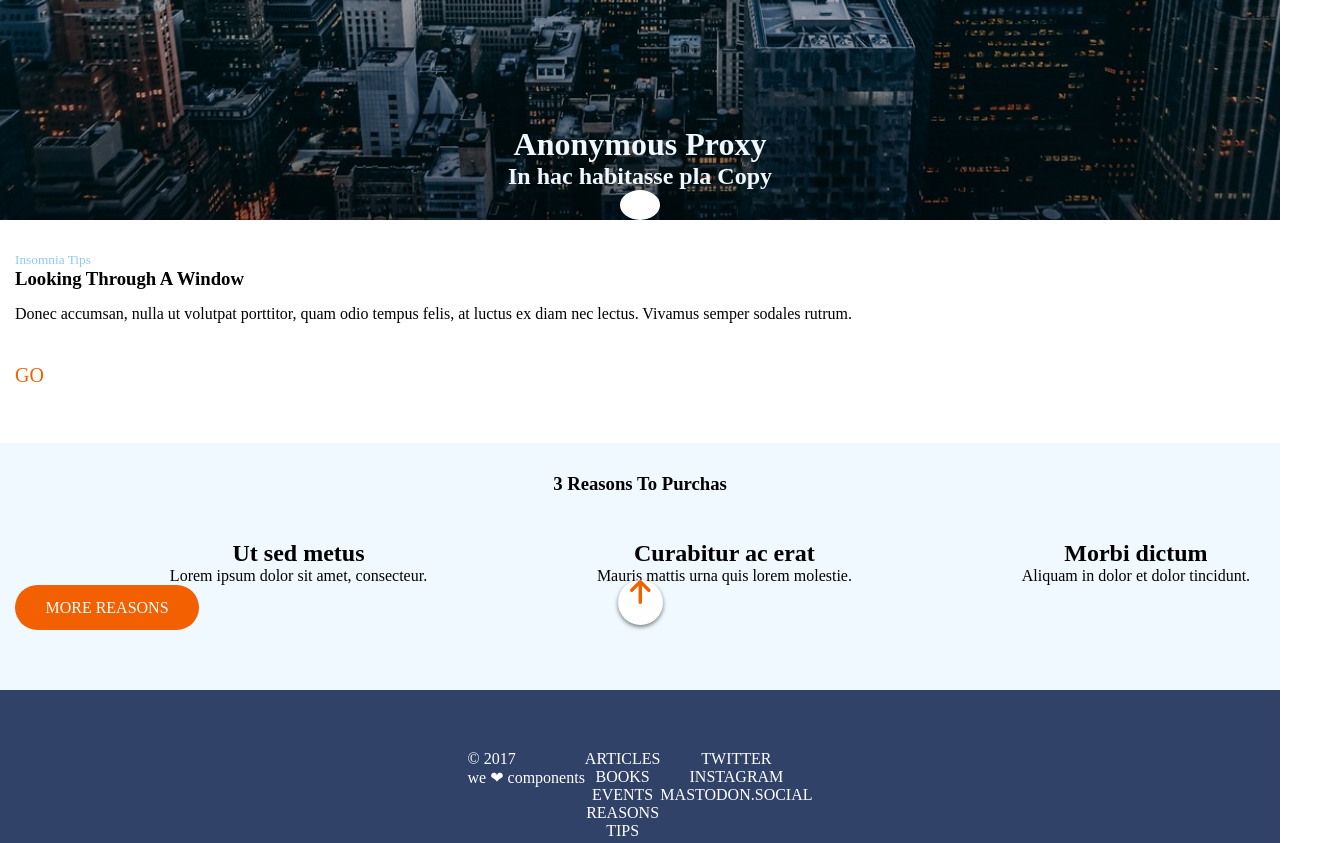
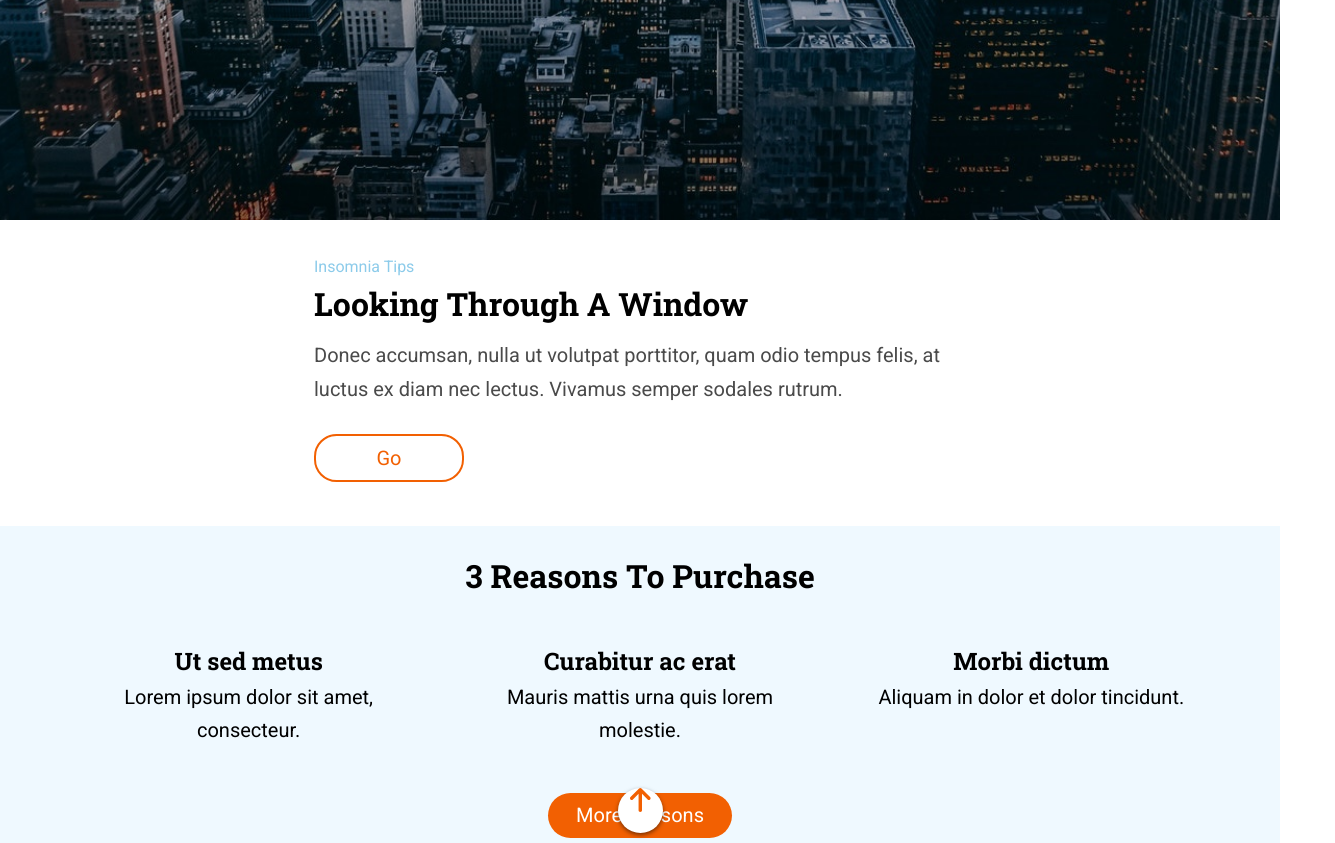
Before and after one commit to Adalab/modulo-1-evaluacion-final-margamb, a website: page src/html/index.html in a window 1280 px wide. Shown: the part 580-1423 px from the top of the page, 1335 px wide, since content can reach past the window. Drawn offline with nearby package versions, Linux system fonts and the light colour scheme; files that its build step writes are made by us from their sources; files whose address does not match are found by name.

Commit message:
Add css to main

```diff
--- a/src/html/index.html
+++ b/src/html/index.html
@@ -3,13 +3,13 @@
   <head>
     <meta charset="UTF-8" />
     <meta name="viewport" content="width=device-width, initial-scale=1" />
-    <title>Adalab Web Starter Kit</title>
+    <title>Anonymous Proxy</title>
     <link
-      href="https://fonts.googleapis.com/css?family=Roboto&display=swap"
+      href="https://fonts.googleapis.com/css2?family=Roboto&family=Roboto+Slab:wght@700&display=swap"
       rel="stylesheet"
     />
     <link rel="stylesheet" href="./assets/css/main.css" />
-    <link rel="icon" href="./assets/images/favicon.png" />
+    <link rel="icon" href="./assets/images/cover.jpg" />
   </head>
 
   <body>
--- a/src/html/partials/main.html
+++ b/src/html/partials/main.html
@@ -10,21 +10,27 @@
   </section>
 
   <section class="main__two">
-    <h3 class="main__two--title">3 Reasons To Purchas</h3>
-    <div class="main__two--article">
-      <article class="main__two--article--single">
-        <h2>Ut sed metus</h2>
-        <p>Lorem ipsum dolor sit amet, consecteur.</p>
+    <h3 class="main__two--title">3 Reasons To Purchase</h3>
+    <div class="main__two--articles">
+      <article class="main__two--articles--single">
+        <h2 class="main__two--articles--single--title">Ut sed metus</h2>
+        <p class="main__two--articles--single--text">
+          Lorem ipsum dolor sit amet, consecteur.
+        </p>
       </article>
 
-      <article class="main__two--article--single">
-        <h2>Curabitur ac erat</h2>
-        <p>Mauris mattis urna quis lorem molestie.</p>
+      <article class="main__two--articles--single">
+        <h2 class="main__two--articles--single--title">Curabitur ac erat</h2>
+        <p class="main__two--articles--single--text">
+          Mauris mattis urna quis lorem molestie.
+        </p>
       </article>
 
-      <article class="main__two--article--single">
-        <h2>Morbi dictum</h2>
-        <p>Aliquam in dolor et dolor tincidunt.</p>
+      <article class="main__two--articles--single">
+        <h2 class="main__two--articles--single--title">Morbi dictum</h2>
+        <p class="main__two--articles--single--text">
+          Aliquam in dolor et dolor tincidunt.
+        </p>
       </article>
     </div>
 
@@ -33,14 +39,3 @@
     >
   </section>
 </main>
-
-<!-- <main class="page__main">
-  <h2>Este es el starter kit de Adalab</h2>
-  <p>Lo usamos para aprender:</p>
-  <ul class="main__list">
-    <li>Sass</li>
-    <li>HTML partials</li>
-    <li>Gulp</li>
-    <li>y muchas cosas más</li>
-  </ul>
-</main> -->
--- a/src/scss/layout/_footer.scss
+++ b/src/scss/layout/_footer.scss
@@ -1,8 +1,62 @@
-.page__footer {
-  position: fixed;
-  left: 0;
-  bottom: 0;
-  width: 100vw;
-  padding: 1rem;
-  color: $color-secondary;
+.footer {
+  width: 100%;
+  background-color: #304268;
+  display: flex;
+  flex-direction: column;
+  align-items: center;
+  padding-bottom: 45px;
+  padding-top: 60px;
+  position: relative;
 }
+
+.footer__ul--one {
+  list-style: none;
+}
+
+a,
+.footer__ul--one {
+  text-transform: uppercase;
+  text-decoration: none;
+  color: #ffffff;
+  list-style: none;
+}
+
+.footer__img {
+  width: 45px;
+  height: 45px;
+  box-shadow: 0 2px 4px 0 rgba(0, 0, 0, 0.5);
+  background-color: #ffffff;
+  border-radius: 100%;
+  display: flex;
+  flex-direction: column;
+  align-items: center;
+  position: absolute;
+  bottom: 260px;
+}
+
+.footer__copy {
+  color: white;
+}
+
+.footer__ul--one--list,
+.footer__ul--two--list {
+  list-style: none;
+  text-align: center;
+}
+
+@media all and (min-width: 768px) {
+  .footer__ul {
+    display: flex;
+  }
+  .footer__copy {
+    order: -1;
+  }
+}
+// .page__footer {
+//   position: fixed;
+//   left: 0;
+//   bottom: 0;
+//   width: 100vw;
+//   padding: 1rem;
+//   color: $color-secondary;
+// }
--- a/src/scss/layout/_header.scss
+++ b/src/scss/layout/_header.scss
@@ -1,5 +1,60 @@
-.page__header {
+.header {
+  // background-color: red;
+  width: 100%;
+  height: 100vh;
+  background-image: url(../images/cover.jpg);
+  // background-repeat: no-repeat;
+  background-size: cover;
+  background-position: center;
   display: flex;
-  justify-content: space-evenly;
-  margin-bottom: 3rem;
+  flex-direction: column;
+  justify-content: center;
+  align-items: center;
 }
+
+.header__burger {
+  width: 44px;
+  height: 44px;
+  background-color: #0271bc;
+  padding: 14px 15px 14px 15px;
+  position: fixed;
+  top: 0;
+  left: 0;
+}
+
+.header__scroll {
+  background-color: white;
+  padding: 15px 20px;
+  border-radius: 100%;
+  width: 20px;
+  height: 11.7px;
+  object-fit: contain;
+}
+
+.header__title {
+  width: 290px;
+  font-family: 'Roboto Slab', serif;
+  text-shadow: 0 2px 3px rgba(0, 0, 0, 0.2);
+  font-size: 42px;
+  font-weight: bold;
+  font-stretch: normal;
+  font-style: normal;
+  line-height: 1.31;
+  letter-spacing: normal;
+  text-align: center;
+  color: #ffffff;
+  text-transform: uppercase;
+}
+
+.header__subtitle {
+  font-family: 'Roboto', sans-serif;
+  font-size: 16px;
+  font-weight: normal;
+  font-stretch: normal;
+  font-style: normal;
+  line-height: normal;
+  letter-spacing: normal;
+  text-align: center;
+  color: #ffffff;
+  margin-bottom: 45px;
+}
--- /dev/null
+++ b/src/scss/layout/_main.scss
@@ -0,0 +1,218 @@
+// main one
+
+.main__one {
+  width: 100%;
+  background-color: #ffffff;
+  padding-left: 15px;
+  padding-right: 15px;
+  padding-top: 30px;
+  padding-bottom: 45px;
+  margin: auto;
+}
+
+.main__one--small {
+  color: #8ccbea;
+  font-family: 'Roboto', sans-serif;
+  font-size: 14px;
+  font-weight: normal;
+  font-stretch: normal;
+  font-style: normal;
+  line-height: 2.14;
+  letter-spacing: normal;
+}
+
+.main__one--title {
+  font-family: 'Roboto Slab', serif;
+  font-size: 24px;
+  font-weight: bold;
+  font-stretch: normal;
+  font-style: normal;
+  line-height: 1.25;
+  letter-spacing: normal;
+  color: var(--black);
+}
+
+.main__one--p {
+  font-family: 'Roboto', sans-serif;
+  font-size: 18px;
+  font-weight: normal;
+  font-stretch: normal;
+  font-style: normal;
+  line-height: 1.67;
+  letter-spacing: normal;
+  color: #4a4a4a;
+  padding-top: 15px;
+  padding-bottom: 30px;
+}
+
+.main__one--go {
+  font-family: 'Roboto', sans-serif;
+  text-transform: capitalize;
+  // width: 25px;
+  // height: 45px;
+  font-size: 20px;
+  font-weight: 500;
+  font-stretch: normal;
+  font-style: normal;
+  line-height: 2.25;
+  letter-spacing: normal;
+  // text-align: center;
+  color: #f26002;
+  border: 2px solid #f26002;
+  border-radius: 22.5px;
+  padding: 10px 25px 10px 26px;
+}
+
+@media all and (min-width: 768px) {
+  .main__one {
+    padding: 30px 39px 45px 39px;
+    width: 690px;
+    margin: auto;
+  }
+  .main__one--title {
+    font-size: 26px;
+  }
+  .main__one--p {
+    font-size: 20px;
+  }
+}
+
+@media all and (min-width: 1200px) {
+  .main__one {
+    width: 730px;
+    margin: auto;
+  }
+  .main__one--small {
+    font-size: 16px;
+  }
+  .main__one--title {
+    font-size: 32px;
+  }
+}
+
+// finish main one
+
+// main two
+
+.main__two {
+  width: 100%;
+  background-color: #eff9ff;
+  padding: 30px 15px 60px 15px;
+}
+
+.main__two--articles {
+  // width: 184px;
+  display: flex;
+  flex-direction: column;
+  align-items: center;
+  text-align: center;
+  // margin-left: 70px;
+  // margin-right: 70px;
+}
+
+.main__two--title {
+  font-family: 'Roboto Slab', serif;
+  font-size: 24px;
+  font-weight: bold;
+  font-stretch: normal;
+  font-style: normal;
+  line-height: 1.25;
+  letter-spacing: normal;
+  text-align: center;
+  color: #000000;
+  padding-bottom: 45px;
+}
+
+.main__two--articles--single--title {
+  font-family: 'Roboto Slab', serif;
+  font-size: 18px;
+  font-weight: bold;
+  font-stretch: normal;
+  font-style: normal;
+  line-height: 1.67;
+  letter-spacing: normal;
+  text-align: center;
+  color: #000000;
+}
+
+.main__two--articles--single {
+  margin-bottom: 45px;
+  width: 184px;
+}
+.main__two--articles--single--text {
+  font-family: 'Roboto', sans-serif;
+  font-size: 18px;
+  font-weight: normal;
+  font-stretch: normal;
+  font-style: normal;
+  line-height: 1.67;
+  letter-spacing: normal;
+  text-align: center;
+  color: #000000;
+}
+
+.main__two--btn {
+  max-width: 184px;
+  height: 45px;
+  border-radius: 22.5px;
+  background-color: #f26002;
+  text-decoration: none;
+  color: #ffffff;
+  display: flex;
+  align-items: center;
+  justify-content: center;
+  margin: auto;
+
+  font-family: 'Roboto', sans-serif;
+  font-size: 20px;
+  font-weight: 500;
+  font-stretch: normal;
+  font-style: normal;
+  line-height: 2.25;
+  letter-spacing: normal;
+  text-align: center;
+  color: #ffffff;
+  text-transform: capitalize;
+}
+
+@media all and (min-width: 768px) {
+  .main__two--articles {
+    display: flex;
+    flex-direction: row;
+    justify-content: space-around;
+    align-items: flex-start;
+    padding-left: 38px;
+    padding-right: 38px;
+  }
+
+  .main__two--articles--single {
+    width: 210px;
+  }
+  .main__two--title {
+    text-align: center;
+  }
+  .main__two--title {
+    font-size: 26px;
+  }
+  .main__two--articles--single--title {
+    font-size: 24px;
+  }
+  .main__two--articles--single--text {
+    font-size: 20px;
+  }
+  .main__one--go {
+    padding: 10px 32.5px 10px 32.5px;
+  }
+}
+
+@media all and (min-width: 1200px) {
+  .main__two--title {
+    font-size: 32px;
+  }
+  .main__two--articles--single {
+    width: 350px;
+  }
+  .main__one--go {
+    padding: 10px 60.5px 10px 60.5px;
+  }
+}
--- a/src/scss/layout/_page.scss
+++ /dev/null
@@ -1,7 +0,0 @@
-body {
-  padding: 2rem;
-  height: 100vh;
-  background: url("../images/logo-adalab.png") center center no-repeat
-    $color-white;
-  font-family: $font-main;
-}
--- a/src/scss/main.scss
+++ b/src/scss/main.scss
@@ -1,179 +1,10 @@
 // @import 'core/variables';
 @import 'core/reset';
 // @import 'components/links';
-// @import 'layout/page';
-// @import 'layout/header';
-// @import 'layout/footer';
+@import 'layout/header';
+@import 'layout/main';
+
+@import 'layout/footer';
 // @import 'pages/index';
 
-/* header */
-
-.header {
-  // background-color: red;
-  width: 100%;
-  height: 100vh;
-  background-image: url(../images/cover.jpg);
-  background-repeat: no-repeat;
-  background-size: cover;
-  background-position: center;
-  display: flex;
-  flex-direction: column;
-  justify-content: flex-end;
-  align-items: center;
-  color: aliceblue;
-}
-
-.header__burger {
-  width: 44px;
-  height: 44px;
-  background-color: #0271bc;
-  padding: 14px 15px 14px 15px;
-  position: fixed;
-  top: 0;
-  left: 0;
-}
-
-.header__scroll {
-  background-color: white;
-  padding: 15px 20px;
-  border-radius: 100%;
-  width: 20px;
-  height: 11.7px;
-  object-fit: contain;
-}
-
 /* main */
-
-.main__one {
-  width: 100%;
-  background-color: #ffffff;
-  padding-left: 15px;
-  padding-right: 15px;
-  padding-top: 30px;
-  padding-bottom: 45px;
-}
-
-.main__one--small {
-  color: #8ccbea;
-}
-
-.main__one--p {
-  padding-top: 15px;
-  padding-bottom: 30px;
-}
-
-.main__one--go {
-  width: 25px;
-  height: 45px;
-  font-size: 20px;
-  font-weight: 500;
-  font-stretch: normal;
-  font-style: normal;
-  line-height: 2.25;
-  letter-spacing: normal;
-  text-align: center;
-  color: #f26002;
-}
-
-.main__two {
-  width: 100%;
-  background-color: #eff9ff;
-  padding: 30px 15px 60px 15px;
-}
-
-.main__two--article {
-  // width: 184px;
-  display: flex;
-  flex-direction: column;
-  align-items: center;
-  text-align: center;
-  margin-left: 70px;
-  margin-right: 70px;
-}
-
-.main__two--title {
-  text-align: center;
-  padding-bottom: 45px;
-}
-
-.main__two--btn {
-  max-width: 184px;
-  height: 45px;
-  border-radius: 22.5px;
-  background-color: #f26002;
-  text-decoration: none;
-  color: #ffffff;
-  display: flex;
-  align-items: center;
-  justify-content: center;
-  // margin-left: 68px;
-  // margin-right: 68px;
-}
-
-.footer {
-  width: 100%;
-  background-color: #304268;
-  display: flex;
-  flex-direction: column;
-  align-items: center;
-  padding-bottom: 45px;
-  padding-top: 60px;
-  position: relative;
-}
-
-.footer__ul--one {
-  list-style: none;
-}
-
-a,
-.footer__ul--one {
-  text-transform: uppercase;
-  text-decoration: none;
-  color: #ffffff;
-  list-style: none;
-}
-
-.footer__img {
-  width: 45px;
-  height: 45px;
-  box-shadow: 0 2px 4px 0 rgba(0, 0, 0, 0.5);
-  background-color: #ffffff;
-  border-radius: 100%;
-  display: flex;
-  flex-direction: column;
-  align-items: center;
-  position: absolute;
-  bottom: 260px;
-}
-
-.footer__copy {
-  color: white;
-}
-
-.footer__ul--one--list,
-.footer__ul--two--list {
-  list-style: none;
-  text-align: center;
-}
-
-@media all and (min-width: 768px) {
-  .main__two--article {
-    width: 100%;
-    display: flex;
-    flex-direction: row;
-    justify-content: space-around;
-    text-align: center;
-  }
-  .main__two--title {
-    text-align: center;
-  }
-}
-
-@media all and (min-width: 768px) {
-  .footer__ul {
-    display: flex;
-  }
-  .footer__copy {
-    order: -1;
-  }
-}
```
